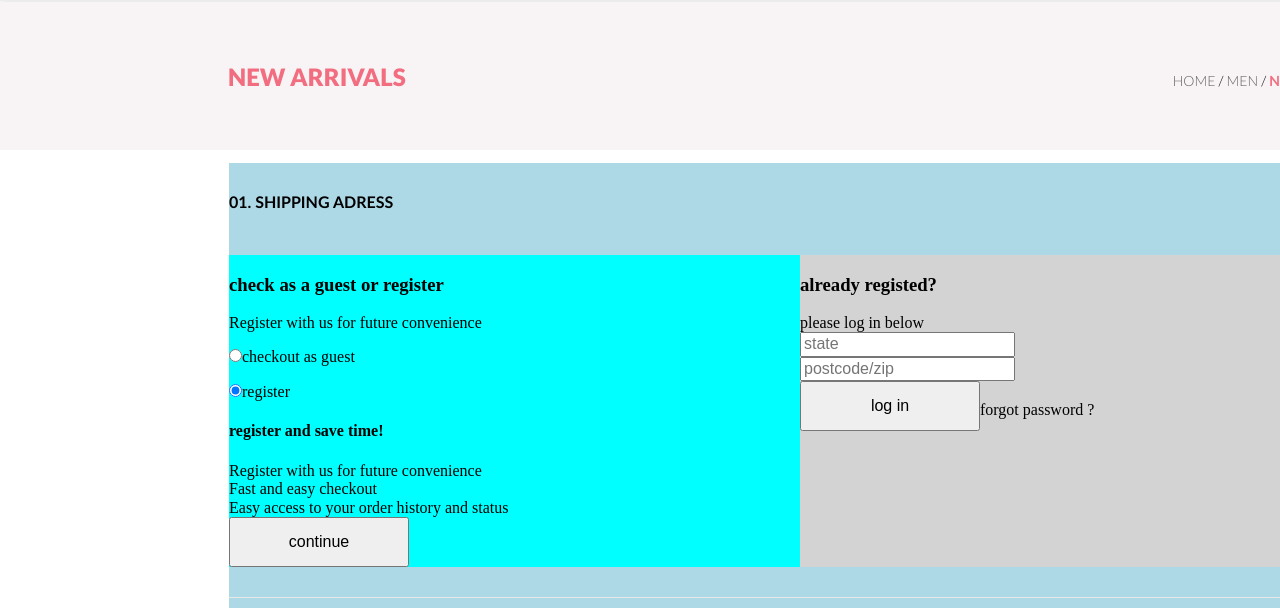
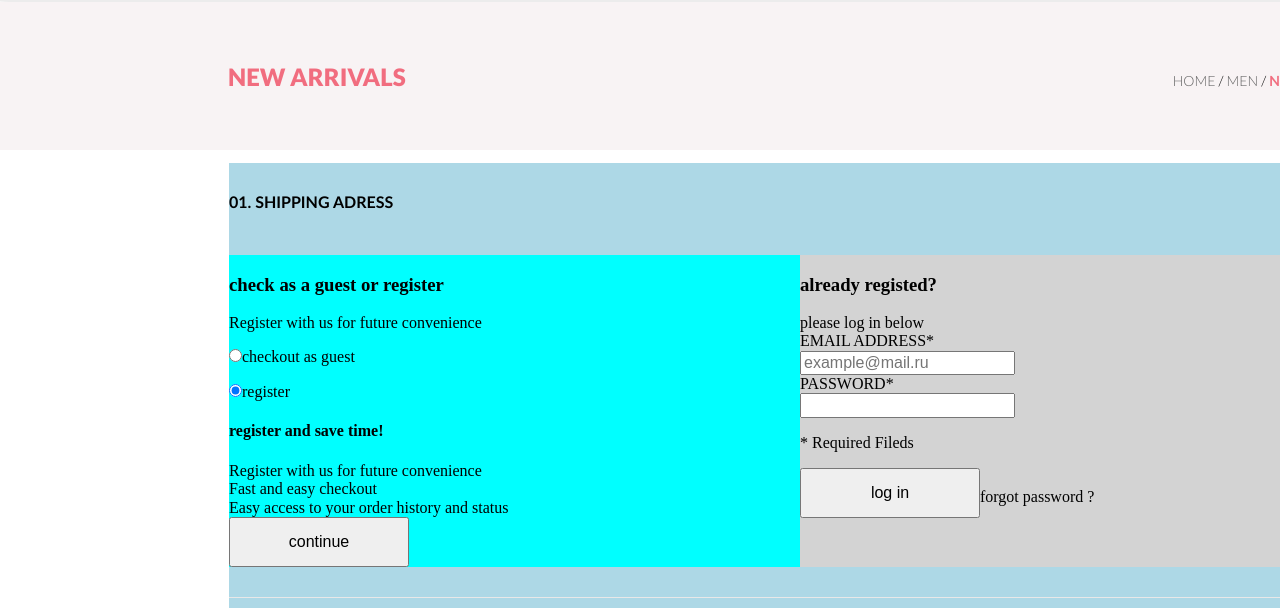
Before and after one commit to Axeman77/shop, a plain HTML site: page Checkout.html in a window 1280 px wide. Shown: the part 184-792 px from the top of the page. Drawn offline with Linux system fonts and the light colour scheme; files whose address does not match are found by name.

Commit message:
page 4 continue

```diff
--- a/Checkout.html
+++ b/Checkout.html
@@ -86,14 +86,19 @@
               </form>
             </div>
             <div class="checkout__forms__right">
+              <form action="post">
                 <h3>already registed?</h3>
                 <span>please log in below</span>
-                <input type="text" pattern="[a-zA-Z]+" title="Проверьте раскладку" name="state" placeholder="state">
-                <input type="text" pattern="[0-9]+" title="Только цифры" name="postcode" placeholder="postcode/zip">
+                <legend>EMAIL ADDRESS<span class="checkout__forms__right_red">*</span></legend>
+                  <input type="email" pattern="[a-zA-Z]+" title="Проверьте раскладку" name="email" placeholder="example@mail.ru">
+                  <legend>PASSWORD<span class="checkout__forms__right_red">*</span></legend>
+                  <input type="password" pattern="[a-zA-Z0-9]+" title="Проверьте раскладку" name="password">
+                  <p class="checkout__forms__right_red">* Required Fileds</p>
                   <div class="checkout__forms__right_btn">
                     <button>log in</button>
                     <span>forgot password ?</span>
                   </div>
+                </form>
             </div>
           </div>
           <h2>02. billing information</h2>
```
Lines whose indentation alone changed are shown as unchanged.
